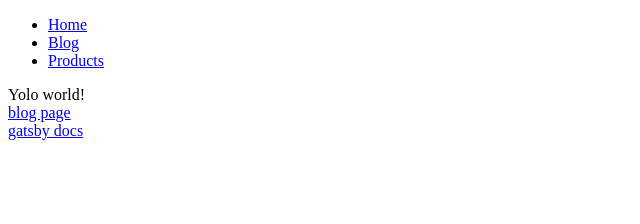
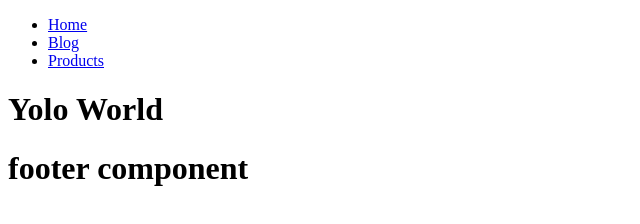
Before and after one commit to thenatural86/gatsby-tut, a Gatsby site: page / in a window 1280 px wide. Shown: the whole page, without its empty margins (0-640 px from the left). Built offline with nearby package versions, Linux system fonts and the light colour scheme; Gatsby itself is replaced by a stand-in of ours.

Commit message:
layout component

```diff
--- /dev/null
+++ b/src/components/Footer.js
@@ -0,0 +1,11 @@
+import React from "react"
+
+const Footer = () => {
+  return (
+    <div>
+      <h1>footer component</h1>
+    </div>
+  )
+}
+
+export default Footer
--- /dev/null
+++ b/src/components/layout.js
@@ -0,0 +1,15 @@
+import React from "react"
+import Navbar from "./Navbar"
+import Footer from "./Footer"
+
+const layout = ({ children }) => {
+  return (
+    <>
+      <Navbar />
+      <main>{children}</main>
+      <Footer />
+    </>
+  )
+}
+
+export default layout
--- a/src/pages/404.js
+++ b/src/pages/404.js
@@ -1,9 +1,10 @@
 import React from "react"
+import Layout from "../components/layout"
 
 export default function error() {
   return (
-    <div>
+    <Layout>
       <h1>error page</h1>
-    </div>
+    </Layout>
   )
 }
--- a/src/pages/index.js
+++ b/src/pages/index.js
@@ -1,20 +1,10 @@
 import React from "react"
-import { Link } from "gatsby"
-import Navbar from "../components/Navbar"
+import Layout from "../components/layout"
 
 export default function Home() {
   return (
-    <div>
-      <Navbar />
-      Yolo world!
-      <div>
-        <Link to="/blog"> blog page</Link>
-      </div>
-      <div>
-        <a target="_blank" href="https://www.gatsbyjs.com">
-          gatsby docs
-        </a>
-      </div>
-    </div>
+    <Layout>
+      <h1>Yolo World</h1>
+    </Layout>
   )
 }
--- a/src/pages/products.js
+++ b/src/pages/products.js
@@ -1,10 +1,11 @@
 import React from "react"
+import Layout from "../components/layout"
 
 const products = () => {
   return (
-    <div>
+    <Layout>
       <h1>products page</h1>
-    </div>
+    </Layout>
   )
 }
 
```
Also changed, not shown: src/pages/blog.js (+4 -3 lines).
